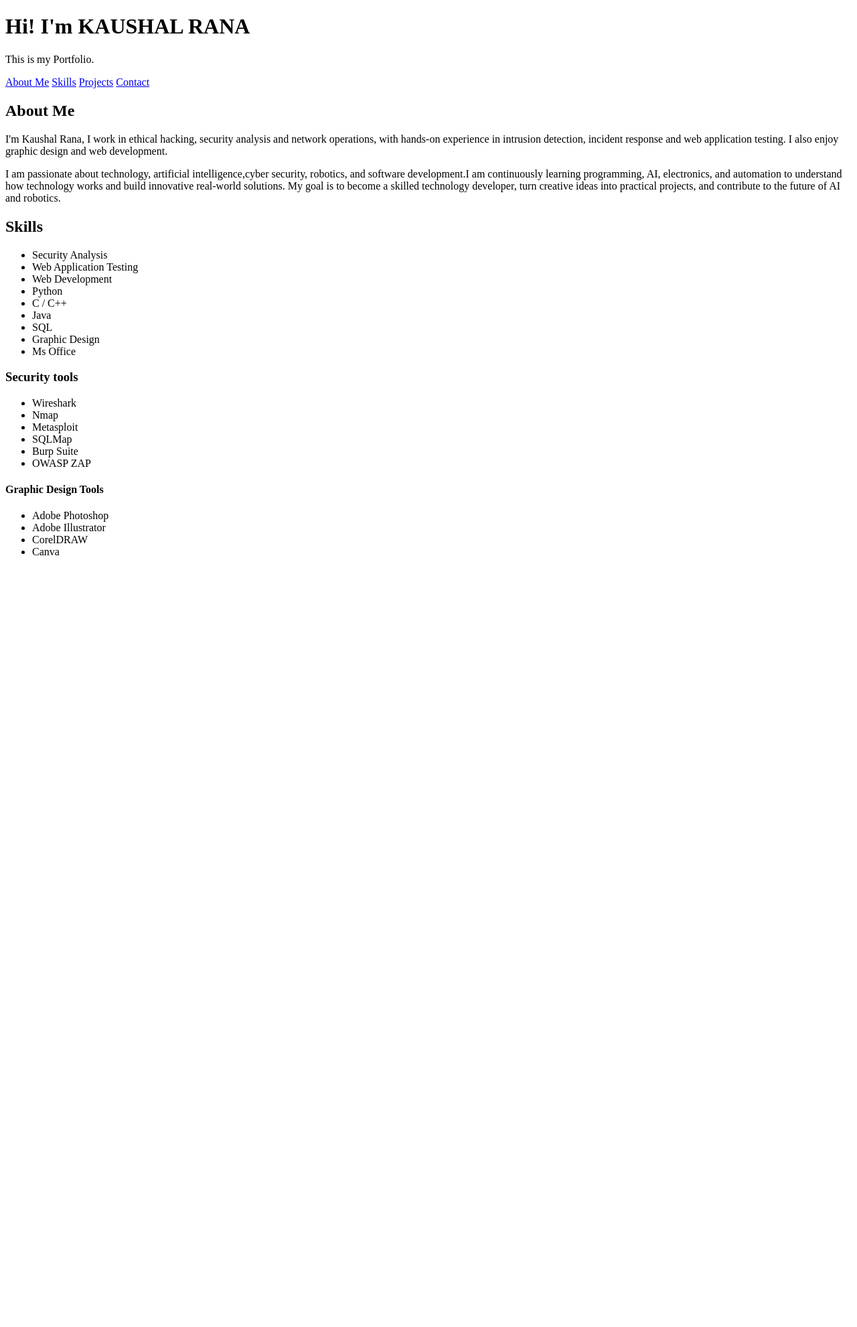
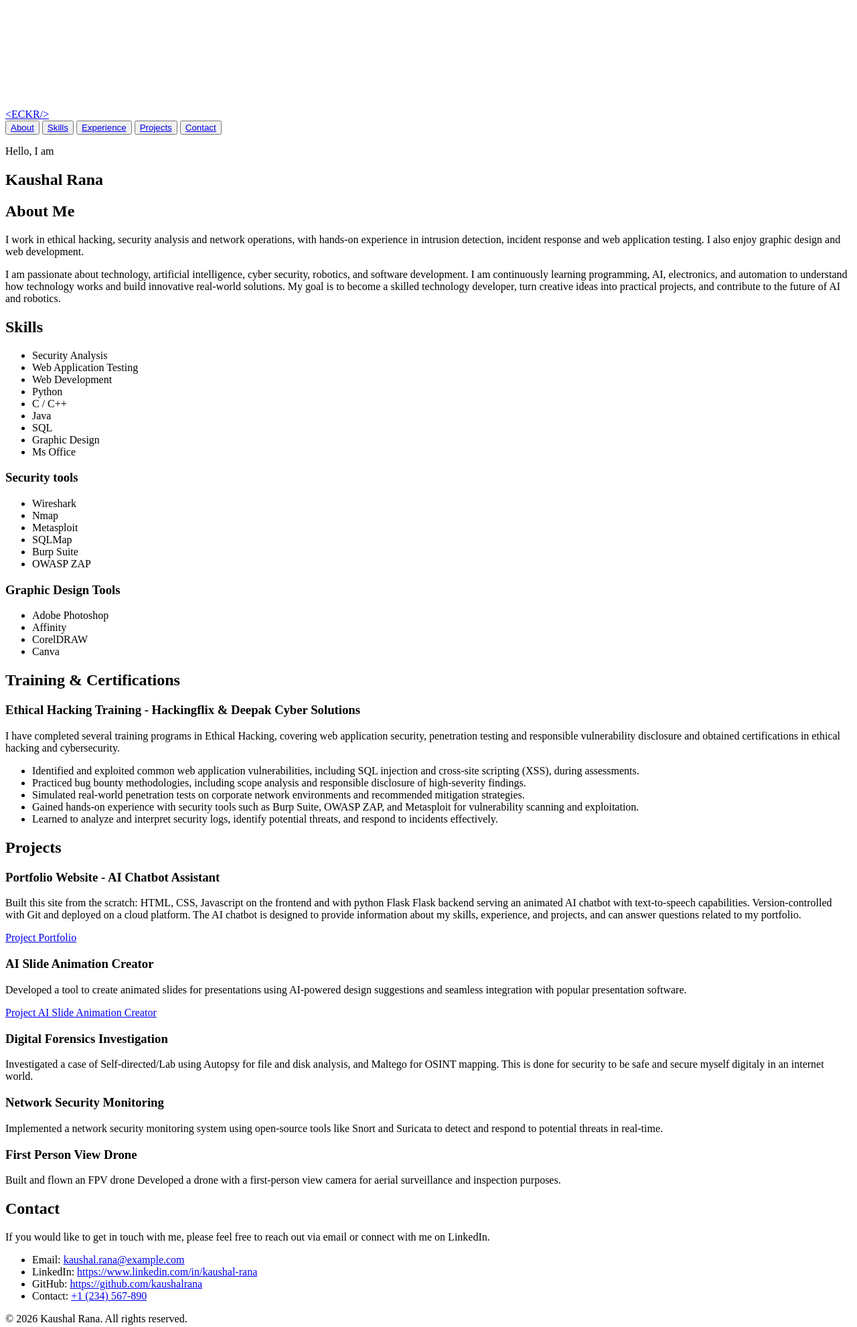
Before and after one commit to cyber783/Portfolio, a plain HTML site: page Portfolio/index.html in a window 1280 px wide. Shown: the whole page at 67% size. Before the commit the page ends 849 px from the top, so only its background shows below. Drawn offline with Linux system fonts and the light colour scheme.

Commit message:
Nov 5, 2026, 12:37 PM

```diff
--- a/Portfolio/index.html
+++ b/Portfolio/index.html
@@ -5,22 +5,39 @@
         <title>KAUSHAL RANA - Portfolio</title>
     </head>
     <body>
-        <header>
-            <h1>Hi! I'm KAUSHAL RANA</h1>
-            <nav>
-                <p>This is my Portfolio.</p>
-                <a href="#about">About Me</a>
-                <a href="#skills">Skills</a>
-                <a href="#projects">Projects</a>
-                <a href="#contact">Contact</a>
+        <canvas id="matrixRain"></canvas>
+
+        <header class="cyb">
+            <a href="#home" class="logo">&lt;ECKR/&gt;</a>
+            <nav id="navLinks" class="nav-links">
+                <button id="menuBtn" class="menu-btn">
+                <a href="#about">About</a></button>
+                <button id="menuBtn" class="menu-btn">
+                <a href="#skills">Skills</a></button>
+                <button id="menuBtn" class="menu-btn">
+                <a href="#experience">Experience</a></button>
+                <button id="menuBtn" class="menu-btn">
+                <a href="#projects">Projects</a></button>
+                <button id="menuBtn" class="menu-btn">
+                <a href="#contact">Contact</a></button>
+
             </nav>
+
         </header>
 
         <main>
+            <section id="home" class="bot">
+                <div class="bot-text">
+                    <p class="small-title">Hello, I am</p>
+                    <h1>Kaushal Rana</h1>
+                    <p class="subtitle" id="typedText"></p>
+                 </div>
+            </section>
+            <p class="subtitle" id="matrixRain"></p>
             <section id="about">
                 <h2>About Me</h2>
-                <p>I'm Kaushal Rana, I work in ethical hacking, security analysis and network operations, with hands-on experience in intrusion detection, incident response and web application testing. I also enjoy graphic design and web development.</p>
-                <p>I am passionate about technology, artificial intelligence,cyber security, robotics, and software development.I am continuously learning programming, AI, electronics, and automation to understand how technology works and build innovative real-world solutions. My goal is to become a skilled technology developer, turn creative ideas into practical projects, and contribute to the future of AI and robotics.</p>
+                <p>I work in ethical hacking, security analysis and network operations, with hands-on experience in intrusion detection, incident response and web application testing. I also enjoy graphic design and web development.</p>
+                <p>I am passionate about technology, artificial intelligence, cyber security, robotics, and software development. I am continuously learning programming, AI, electronics, and automation to understand how technology works and build innovative real-world solutions. My goal is to become a skilled technology developer, turn creative ideas into practical projects, and contribute to the future of AI and robotics.</p>
             </section>
             <section id="skills">
                 <h2>Skills</h2>
@@ -44,15 +61,65 @@
                     <li>Burp Suite</li>
                     <li>OWASP ZAP</li>
                 </ul>
-                <h4>Graphic Design Tools</h4>
+                <h3>Graphic Design Tools</h3>
                 <ul>
                     <li>Adobe Photoshop</li>
-                    <li>Adobe Illustrator</li>
+                    <li>Affinity</li>
                     <li>CorelDRAW</li>
                     <li>Canva</li>
                 </ul>
             </section>
-
+            <section id="experience">
+                <h2>Training &amp; Certifications</h2>
+                <article>
+                    <h3>Ethical Hacking Training - Hackingflix &amp; Deepak Cyber Solutions</h3>
+                    <p>I have completed several training programs in Ethical Hacking, covering web application security, penetration testing and responsible vulnerability disclosure and obtained certifications in ethical hacking and cybersecurity.</p>
+                    <ul>
+                        <li>Identified and exploited common web application vulnerabilities, including SQL injection and cross-site scripting (XSS), during assessments.</li>
+                        <li>Practiced bug bounty methodologies, including scope analysis and responsible disclosure of high-severity findings.</li>
+                        <li>Simulated real-world penetration tests on corporate network environments and recommended mitigation strategies.</li>
+                        <li>Gained hands-on experience with security tools such as Burp Suite, OWASP ZAP, and Metasploit for vulnerability scanning and exploitation.</li>
+                        <li>Learned to analyze and interpret security logs, identify potential threats, and respond to incidents effectively.</li>
+                    </ul>
+                </article>
+            </section>
+            <section id="projects">
+                <h2>Projects</h2>
+                <article>
+                    <h3>Portfolio Website - AI Chatbot Assistant</h3>
+                    <p>Built this site from the scratch: HTML, CSS, Javascript on the frontend and with python Flask Flask backend serving an animated AI chatbot with text-to-speech capabilities. Version-controlled with Git and deployed on a cloud platform. The AI chatbot is designed to provide information about my skills, experience, and projects, and can answer questions related to my portfolio.</p>
+                    <a href="github link">Project Portfolio</a>
+                </article>
+                <article>
+                    <h3>AI Slide Animation Creator</h3>
+                    <p>Developed a tool to create animated slides for presentations using AI-powered design suggestions and seamless integration with popular presentation software.</p>
+                    <a href="github link">Project AI Slide Animation Creator</a>
+                </article>
+                <articale>
+                    <h3>Digital Forensics Investigation</h3>
+                    <p>Investigated a case of Self-directed/Lab using Autopsy for file and disk analysis, and Maltego for OSINT mapping. This is done for security to be safe and secure myself digitaly in an internet world.</p>
+                </articale>
+                <article>
+                    <h3>Network Security Monitoring</h3>
+                    <p>Implemented a network security monitoring system using open-source tools like Snort and Suricata to detect and respond to potential threats in real-time.</p>
+                </article>
+                <article>
+                    <h3>First Person View Drone</h3>
+                    <p>Built and flown an FPV drone Developed a drone with a first-person view camera for aerial surveillance and inspection purposes.</p>
+                </article>
+            </section>
+            <section id="contact">
+                <h2>Contact</h2>
+                <p>If you would like to get in touch with me, please feel free to reach out via email or connect with me on LinkedIn.</p>
+                <ul>
+                    <li>Email: <a href="mailto:kaushal.rana@example.com">kaushal.rana@example.com</a></li>
+                    <li>LinkedIn: <a href="https://www.linkedin.com/in/kaushal-rana">https://www.linkedin.com/in/kaushal-rana</a></li>
+                    <li>GitHub: <a href="https://github.com/kaushalrana">https://github.com/kaushalrana</a></li>
+                    <li>Contact: <a href="tel:+1234567890">+1 (234) 567-890</a></li>
+                </ul>
         </main>
+         <footer>
+            <p>&copy; 2026 Kaushal Rana. All rights reserved.</p>
+        </footer>
     </body>
 </html>
--- /dev/null
+++ b/Portfolio/style.css
@@ -0,0 +1,39 @@
+/* Animation and glowing Effects */
+
+#matrixRain {
+  position: fixed;
+  top: 0; left: 0;
+  width: 100%; height: 100%;
+  z-index: -1;     /*behind the site*/
+  opacity: 0.22;   /*subtitle*/
+}
+#typedText::after {
+    content: "_";
+    animation: blinkCursor 1s step-end infinite;
+}
+@keyframes blinkCursor {
+    50% {opacity: 0;}
+}
+
+article {
+/*keeping the existed styles for the article element*/
+transition: box-shadow 0.3s ease, transform 0.3s ease;
+}
+article:hover {
+    box-shadow: 0 0 18px var(--accent);
+    transform: translateY(-4px); /*mooving cards slightly*/
+}
+header h1{
+    animation: pulseGlow 2.5s ease-in-out infinite;
+}
+@keyframes pulseGlow
+{
+    0%, 100% { text-shadow: 0 0 6px var(--accent); }
+    50% { text-shadow: 0 0 17px var(--accent); }
+}
+@media(prefers-reduced-motion: reduce) {
+    * {
+        animation: none!important;
+        transition: none !important;
+    }
+}
```
Also changed, not shown: Portfolio/script.js (added, +44 -0 lines).
